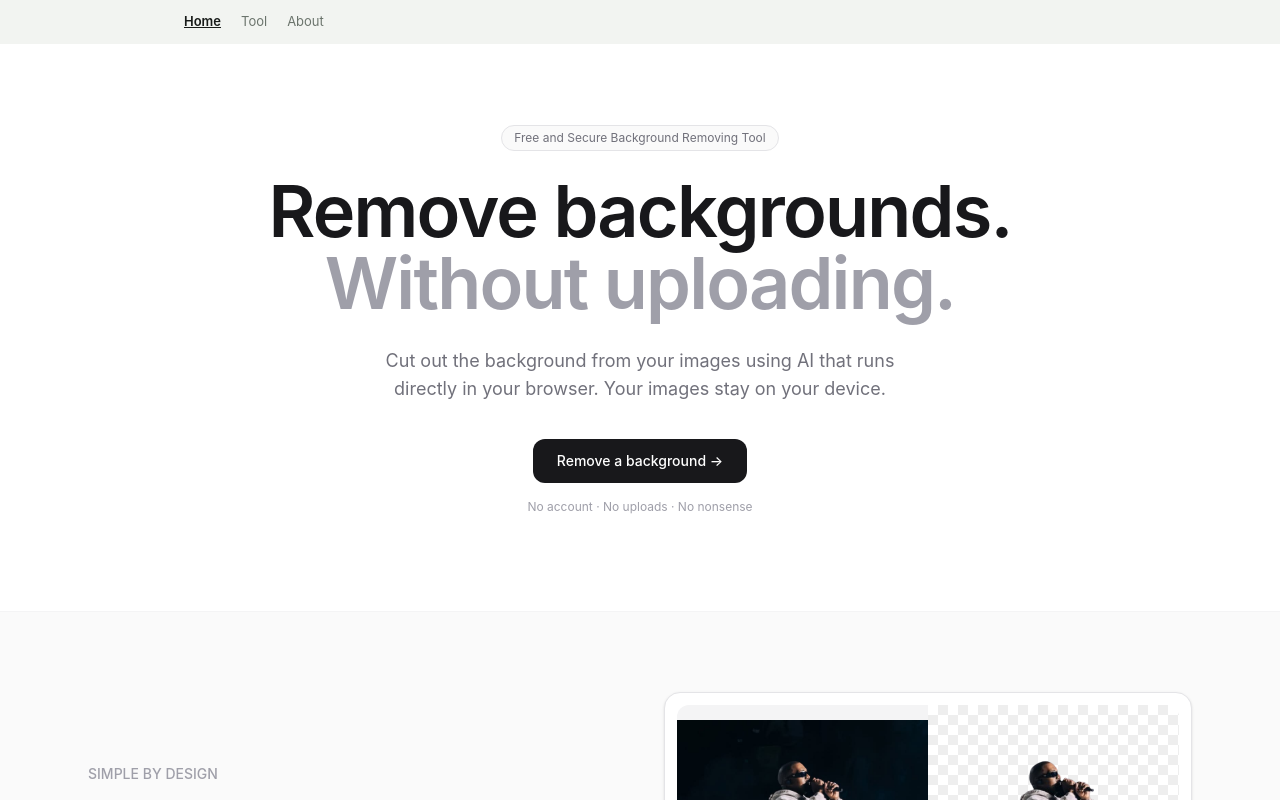
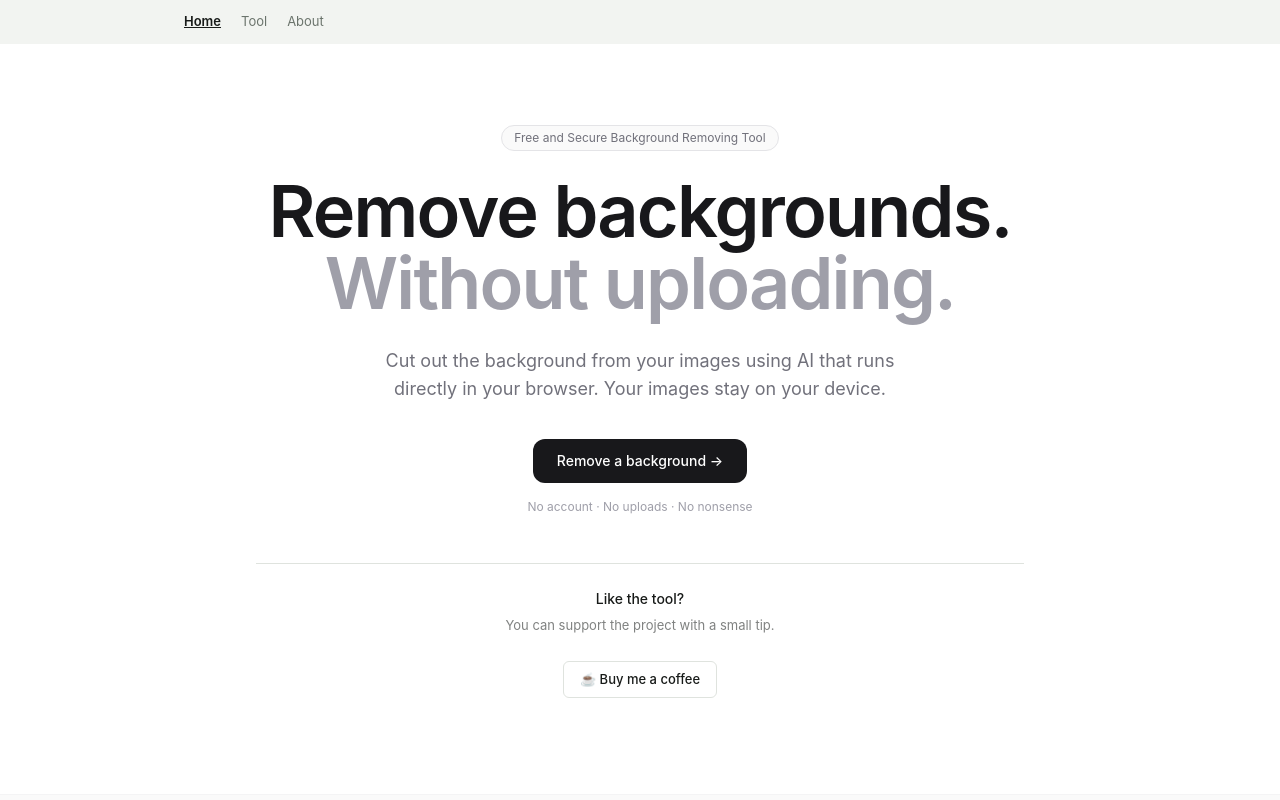
Before and after one commit to 1stupidgeek/remove-bg, a React (Vite) app: page / in a window 1280 px wide. Shown: the top 800 px of the page. Built offline with nearby package versions, Linux system fonts and the light colour scheme.

Commit message:
fix: images and add kofi

```diff
--- a/index.html
+++ b/index.html
@@ -3,7 +3,7 @@
   <head>
     <meta charset="UTF-8" />
     <meta name="viewport" content="width=device-width, initial-scale=1.0" />
-    <title>Cutout — remove image backgrounds in your browser</title>
+    <title>remove image backgrounds in your browser</title>
   </head>
   <body>
     <div id="root"></div>
--- a/src/App.jsx
+++ b/src/App.jsx
@@ -1,4 +1,5 @@
 import { Link } from "react-router-dom";
+import KofiTipJar from "./components/KofiTipJar";
 
 function App() {
   return (
@@ -33,6 +34,7 @@ function App() {
           <p className="mt-4 text-xs text-zinc-400">
             No account · No uploads · No nonsense
           </p>
+          <KofiTipJar />
         </div>
       </section>
 
@@ -71,7 +73,7 @@ function App() {
                     {/* <div className="text-4xl">🧑‍💻</div> */}
                     <div className="text-4xl">
                       <img
-                        src="../public/KanyeWest.jpg"
+                        src="/KanyeWest.jpg"
                       />
                     </div>
                     <p className="mt-3 text-xs text-zinc-400">
@@ -96,7 +98,7 @@ function App() {
                   <div className="text-center">
                     <div className="text-4xl">
                       <img
-                        src="../public/removed-KanyeWest.png"
+                        src="/removed-KanyeWest.png"
                       />
                     </div>
                     <p className="mt-3 text-xs text-zinc-400">
--- /dev/null
+++ b/src/components/KofiTipJar.jsx
@@ -0,0 +1,28 @@
+function KofiTipJar() {
+    return (
+        <div className="border-t border-line pt-6 mt-12">
+            <div className="flex flex-col items-center justify-between gap-6">
+                <div>
+                    <p className="text-[14px] font-medium text-ink">
+                        Like the tool?
+                    </p>
+
+                    <p className="mt-1 text-[13px] leading-6 text-ink/55">
+                        You can support the project with a small tip.
+                    </p>
+                </div>
+
+                <a
+                    href="https://ko-fi.com/stupidgeek"
+                    target="_blank"
+                    rel="noopener noreferrer"
+                    className="shrink-0 inline-flex items-center gap-2 border border-line bg-panel px-4 py-2 rounded-md text-[13px] font-medium text-ink transition-colors hover:bg-ink hover:text-white"
+                >
+                    ☕ Buy me a coffee
+                </a>
+            </div>
+        </div>
+    );
+}
+
+export default KofiTipJar;
```
Also changed, not shown: public/kanye.jpg (deleted), public/kanyeRemoved.jpg (deleted).
